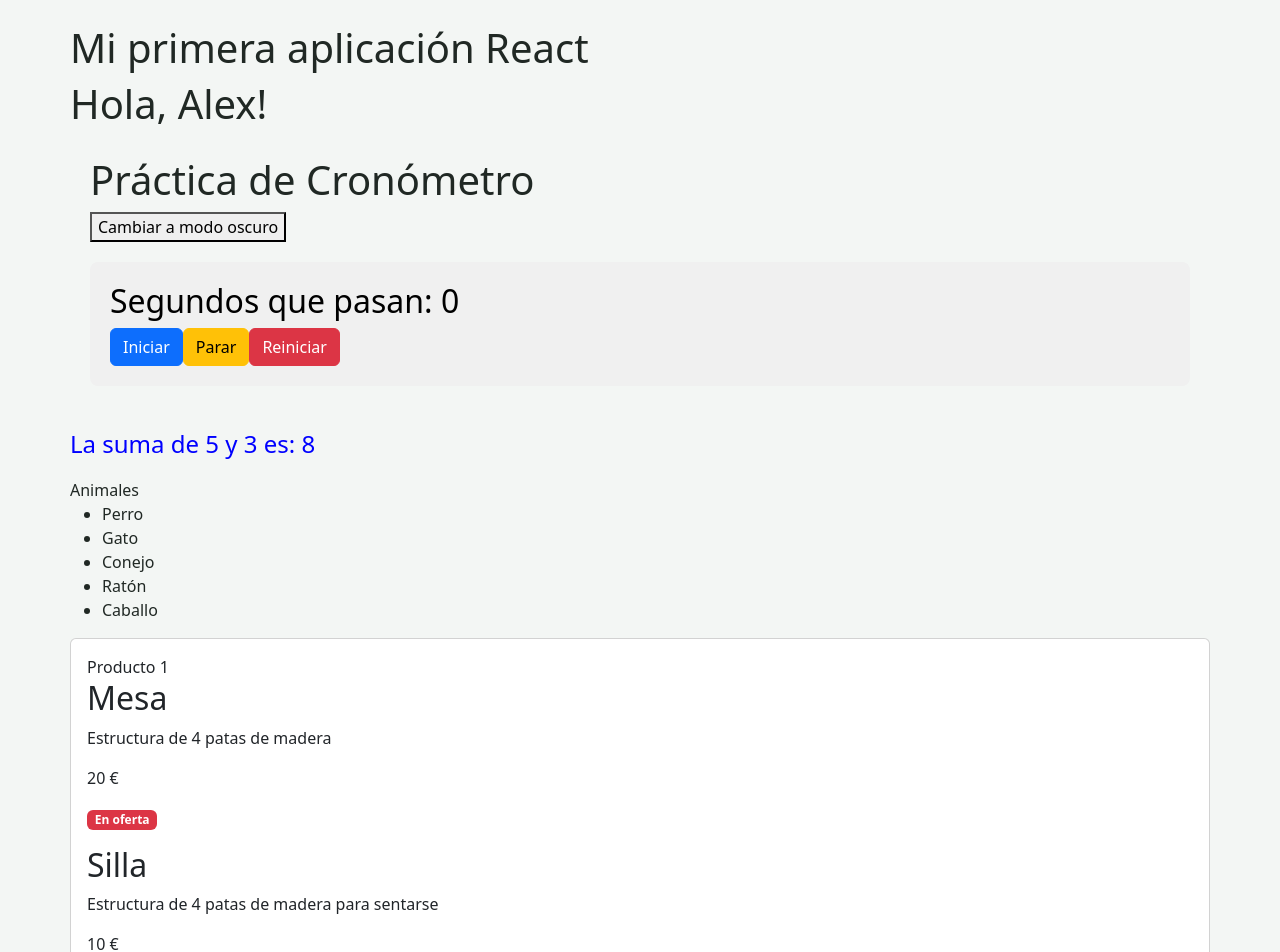
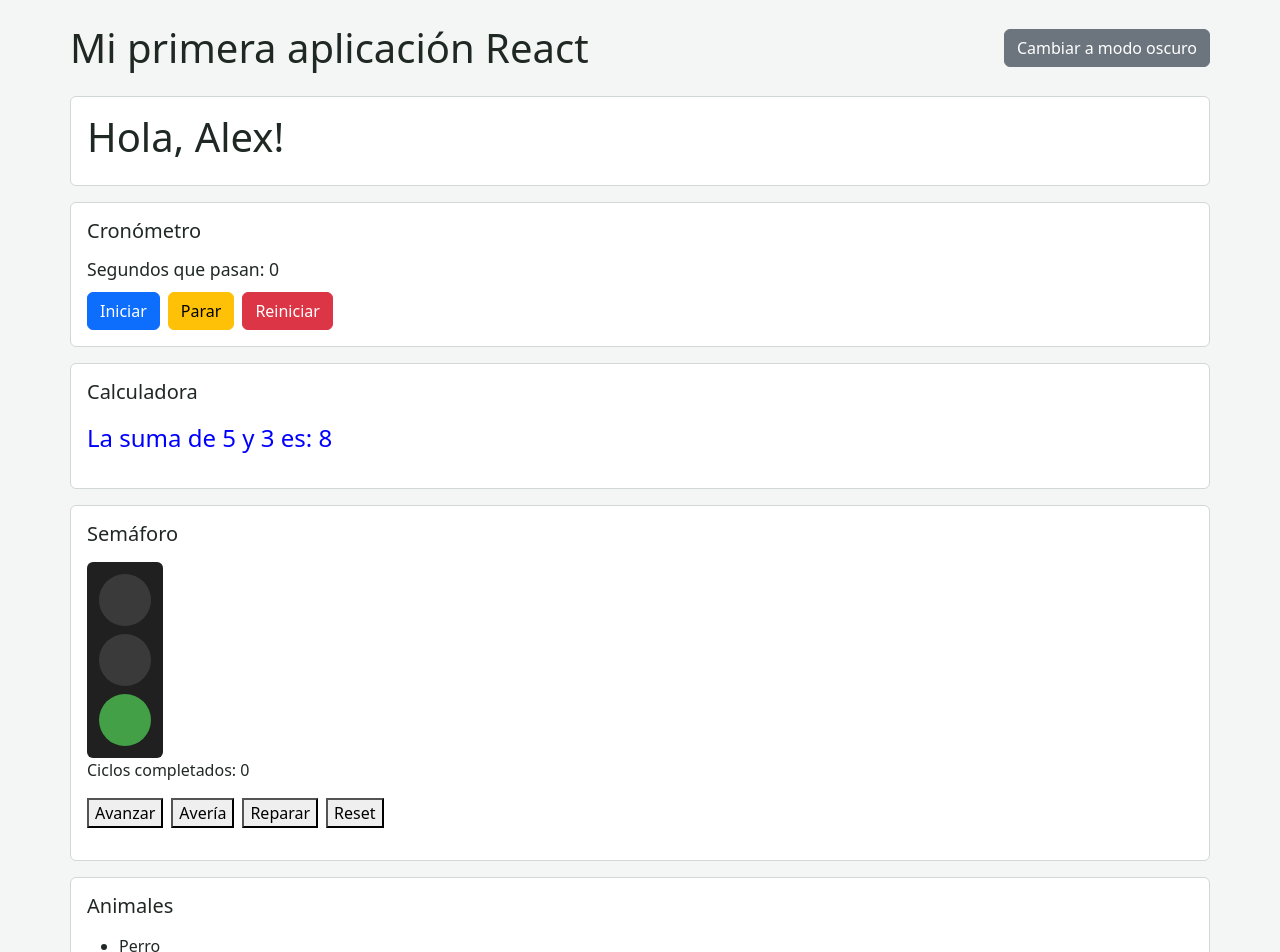
Before and after one commit to Alex230199/ProyectoReact, a React (Vite) app: page / in a window 1280 px wide. Shown: the top 952 px of the page. Built offline with nearby package versions, Linux system fonts and the light colour scheme.

Commit message:
creación de semaforo e implementación de css

```diff
--- a/src/App.css
+++ b/src/App.css
@@ -1,3 +1,75 @@
+.app-header {
+  display: flex;
+  align-items: center;
+  justify-content: space-between;
+  gap: 16px;
+  margin-bottom: 24px;
+}
+
+.app-header h1 {
+  margin: 0;
+}
+
+.actividades {
+  display: flex;
+  flex-direction: column;
+  gap: 16px;
+}
+
+.actividad {
+  min-width: 0;
+  padding: 16px;
+  border: 1px solid #d1d8d4;
+  border-radius: 6px;
+  background: #fff;
+}
+
+.actividad > h2 {
+  margin: 0 0 16px;
+  font-size: 1.25rem;
+}
+
+.actividad > ul {
+  margin-bottom: 0;
+}
+
+.producto + .producto {
+  margin-top: 16px;
+  padding-top: 16px;
+  border-top: 1px solid #d1d8d4;
+}
+
+.producto h3 {
+  font-size: 1rem;
+}
+
+.cronometro-contenido h2 {
+  margin: 0 0 12px;
+  font-size: 1.1rem;
+}
+
+.cronometro-botones {
+  display: flex;
+  flex-wrap: wrap;
+  gap: 8px;
+}
+
+.tema-oscuro .actividad {
+  border-color: #46514c;
+  background: #242c29;
+}
+
+.tema-oscuro .producto + .producto {
+  border-color: #46514c;
+}
+
+@media (max-width: 600px) {
+  .app-header {
+    align-items: flex-start;
+    flex-direction: column;
+  }
+}
+
 .counter {
   font-size: 16px;
   padding: 5px 10px;
--- a/src/App.jsx
+++ b/src/App.jsx
@@ -4,6 +4,7 @@ import Saludo from './components/saludo.jsx'
 import Calculadora from './components/Calculadora.jsx'
 import { Cronometro } from './components/Cronometro.jsx'
 import { TemaContext } from './components/TemaContext.js'
+import { Semaforo } from './components/Semaforo.jsx'
 
 
 
@@ -30,60 +31,58 @@ function App() {
   }
 
   return (
+    <div className={`container my-4 app-shell tema-${tema}`}>
+      <header className="app-header">
+        <h1>Mi primera aplicación React</h1>
+        <button type="button" className="btn btn-secondary" onClick={cambiarTema}>
+          Cambiar a modo {tema === 'claro' ? 'oscuro' : 'claro'}
+        </button>
+      </header>
 
-<div className={`container my-4 app-shell tema-${tema}`}>
-      <h1>Mi primera aplicación React</h1>
+      <main className="actividades">
+        <section className="actividad">
           <Saludo nombre="Alex" />
-
+        </section>
 
         <TemaContext.Provider value={{ tema }}>
-        <div style = {{ padding: '20px'}}>
-    <h1> Práctica de Cronómetro</h1>
+          <section className="actividad">
+            <h2>Cronómetro</h2>
+            <Cronometro />
+          </section>
+        </TemaContext.Provider>
 
-      <button onClick={cambiarTema}>Cambiar a modo {tema === 'claro' ? 'oscuro' : 'claro'}
+        <section className="actividad">
+          <h2>Calculadora</h2>
+          <Calculadora />
+        </section>
 
-      </button>
-      <Cronometro />
-        </div>
+        <section className="actividad">
+          <h2>Semáforo</h2>
+          <Semaforo />
+        </section>
 
-      </TemaContext.Provider>
-      <Calculadora />
-      <div calssName = " card h-100">
-      < div className= "card-body">
-      <span aclassNmae ="card-title">Animales</span>
+        <section className="actividad">
+          <h2>Animales</h2>
           <ul>
-        {animales.map((animal,index) => (
-          <li key ={animal.id}>{animal.nombre}</li>
+            {animales.map((animal) => (
+              <li key={animal.id}>{animal.nombre}</li>
             ))}
           </ul>
-      </div>
-    </div>
+        </section>
 
-
-        <div className = "card h-100">
-      <div className = "card-body">
-      <span className = "card-title">Producto 1</span>
-
+        <section className="actividad">
+          <h2>Productos</h2>
           {productos.map((producto) => (
-          <div className="mb-3" key={producto.id}>
-            <h2 className="card-title">{producto.titulo}</h2>
-            <p className="card-text">{producto.descripcion}</p>
-            <p className="card-text">{producto.precio} €</p>
-            {producto.oferta && (<span className="badge bg-danger">En oferta</span>
-            )}
+            <div className="producto" key={producto.id}>
+              <h3>{producto.titulo}</h3>
+              <p>{producto.descripcion}</p>
+              <p>{producto.precio} €</p>
+              {producto.oferta && <span className="badge bg-danger">En oferta</span>}
             </div>
           ))}
-
-
+        </section>
+      </main>
     </div>
-
-
-        </div>
-
-    </div>
-
-
-
   )
 }
 
--- a/src/components/Cronometro.jsx
+++ b/src/components/Cronometro.jsx
@@ -23,22 +23,14 @@ export function Cronometro(){
     }, []);
 
 
-        const estatusTema = {
-        backgroundColor: tema === 'oscuro' ? '#333' : '#f0f0f0',
-        color: tema === 'oscuro' ? '#fff' : '#000',
-        padding: '20px',
-        borderRadius: '8px',
-        textAlign: 'left',
-        margin: '20px 0'
-    };
-
-
     return(
-        <div style={estatusTema}>
+            <div className="cronometro-contenido">
             <h2>Segundos que pasan: {segundos}</h2>
-            <button type="button" className="btn btn-primary" onClick={() => setEnMarcha(true)}>Iniciar</button>
-            <button type="button" className="btn btn-warning" onClick={() => setEnMarcha(false)}>Parar</button>
-            <button type="button" className="btn btn-danger" onClick={() => { setEnMarcha(false); setSegundos(0) }}>Reiniciar</button>
+                <div className="cronometro-botones">
+                    <button type="button" className="btn btn-primary" onClick={() => setEnMarcha(true)}>Iniciar</button>
+                    <button type="button" className="btn btn-warning" onClick={() => setEnMarcha(false)}>Parar</button>
+                    <button type="button" className="btn btn-danger" onClick={() => { setEnMarcha(false); setSegundos(0) }}>Reiniciar</button>
+                </div>
         </div>
     )
 }
--- a/src/components/Semaforo.jsx
+++ b/src/components/Semaforo.jsx
@@ -1,16 +1,127 @@
-import { useState, useEffect, useContext } from 'react';
-import { TemaContext } from './TemaContext.js';
+import { useEffect, useReducer } from 'react';
 
-export function Semaforo(){
+const estadoInicial = { luz: 'rojo', averiado: false, ciclos: 0 };
+const tiempos = { rojo: 4000, verde: 3000, ambar: 1000 };
+
+function reducirSemaforo(estado, accion) {
+
+	  switch (accion.type) {
+		  case 'AVANZAR':
+
+			 if (estado.averiado) return estado;
+
+			  if (estado.luz === 'rojo') return { ...estado, luz: 'verde' };
+
+			  if (estado.luz === 'verde') return { ...estado, luz: 'ambar' };
+
+			    return { ...estado, luz: 'rojo', ciclos: estado.ciclos + 1 };
+
+		   case 'AVERIA':
+
+			    return { ...estado, luz: 'ambar', averiado: true };
+
+	case 'REPARAR':
+
+			  return { ...estadoInicial, ciclos: estado.ciclos };
+
+	 case 'RESET':
+
+			   return estadoInicial;
+
+     		 default:
+
+		throw new Error('Acción desconocida');
+
+	}
+
+}
+
+export function Semaforo() {
+
+	 const [estado, dispatch] = useReducer(reducirSemaforo, estadoInicial);
+
+	   useEffect(() => {
+		    if (estado.averiado) return;
+
+		 const temporizador = setTimeout(() => {
+
+			  dispatch({ type: 'AVANZAR' });
+
+	      	}, tiempos[estado.luz]);
+
+	        	return () => clearTimeout(temporizador);
+
+	},
+
+    [estado.luz, estado.averiado]);
+
+	return (
+
+		<section style={{ textAlign: 'left', width: 'fit-content', margin: '1rem 0' }}>
+
+			 <style>{`
+
+				.semaforo-caja {
+					display: flex;
+					flex-direction: column;
+					gap: 8px;
+					width: 76px;
+					padding: 12px;
+					background: #202020;
+					border-radius: 6px;
+				}
 
 
+				.semaforo-luz {
+					width: 52px;
+					height: 52px;
+					border-radius: 50%;
+					background: #3a3a3a;
+				}
 
 
+				   .semaforo-roja.encendida { background: #e53935; }
+
+				 .semaforo-ambar.encendida { background: #ffb300; }
+
+				   .semaforo-verde.encendida { background: #43a047; }
+
+				 .semaforo-parpadeo { animation: semaforo-parpadeo 0.6s steps(2, start) infinite; }
+
+				@keyframes semaforo-parpadeo { to { visibility: hidden; }
+
+                }
+
+			`}
+
+            </style>
+
+			  <div className="semaforo-caja" role="img" aria-label={`Semáforo ${estado.averiado ? 'averiado, ámbar parpadeando' : `luz ${estado.luz}`}`}>
+
+				     <div className={`semaforo-luz semaforo-roja ${estado.luz === 'rojo' ? 'encendida' : ''}`} />
+
+				  <div className={`semaforo-luz semaforo-ambar ${estado.luz === 'ambar' ? 'encendida' : ''} ${estado.averiado ? 'semaforo-parpadeo' : ''}`}
+                />
+				  <div className={`semaforo-luz semaforo-verde ${estado.luz === 'verde' ? 'encendida' : ''}`} />
+
+			</div>
+
+			      <p>Ciclos completados: {estado.ciclos}</p>
+
+			  <div style={{ display: 'flex', flexWrap: 'wrap', gap: '8px' }}>
+
+				   <button onClick={() => dispatch({ type: 'AVANZAR' })}>Avanzar</button>
+
+				 <button onClick={() => dispatch({ type: 'AVERIA' })}>Avería</button>
+
+				   <button onClick={() => dispatch({ type: 'REPARAR' })}>Reparar</button>
+
+				   <button onClick={() => dispatch({ type: 'RESET' })}>Reset</button>
+
+			</div>
+
+		</section>
 
 
-
-
-
-
-
+	);
 }
```
Lines whose indentation alone changed are shown as unchanged.
